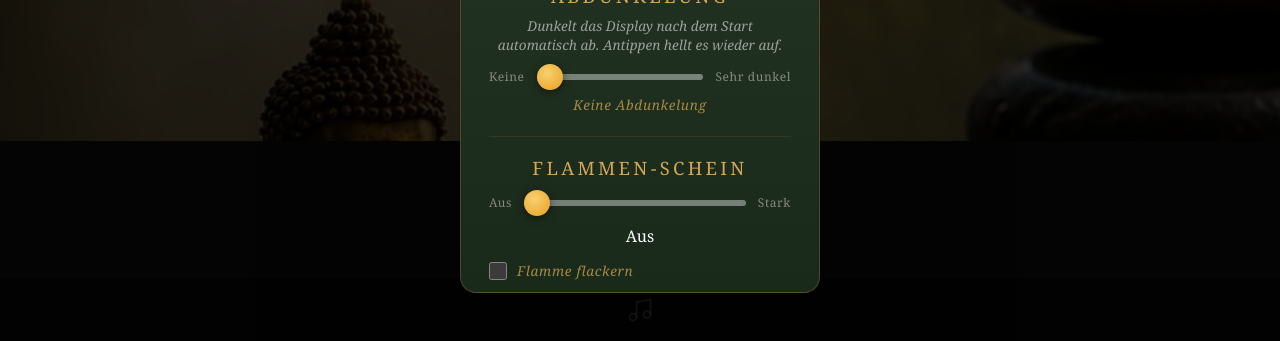
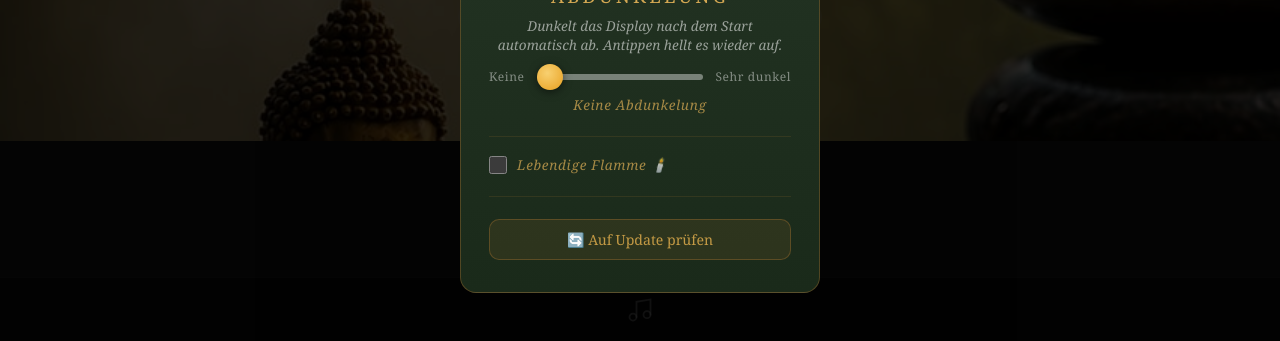
Before and after one commit to Boris1900/Meditation-App, a plain HTML site: page index.html in a window 1280 px wide. Both pictures are taken after a click on the button 640 px from the left and 768 px from the top of the page. Shown: the part 459-800 px from the top of the page. Drawn offline with Linux system fonts and the light colour scheme; no server answers.

Commit message:
v1.51: Flammen-Regler entfernt, neue Checkbox "Lebendige Flamme"
Flamme flackern + Schein Stärke 30 in einem Schalter zusammengefasst.

Co-Authored-By: Claude Sonnet 4.6 <noreply@anthropic.com>

```diff
--- a/app.js
+++ b/app.js
@@ -1,5 +1,5 @@
 // Version
-const APP_VERSION = 'v1.50';
+const APP_VERSION = 'v1.51';
 
 // Statusleiste in nativer App transparent machen (Inhalt geht darunter durch)
 window.addEventListener('load', () => {
@@ -88,8 +88,6 @@ const currentName = document.getElementById('current-audio-name');
 const klangBtns   = document.querySelectorAll('.klang-btn');
 const dimSlider   = document.getElementById('dim-slider');
 const dimLevelLabel = document.getElementById('dim-level-label');
-const flameSlider = document.getElementById('flame-slider');
-const flameLevelLabel = document.getElementById('flame-level-label');
 const flickerCheckbox = document.getElementById('flicker-checkbox');
 const flameFlicker    = document.getElementById('flame-flicker');
 const bgSmile     = document.getElementById('bg-smile');
@@ -383,42 +381,22 @@ dimSlider.addEventListener('input', () => {
   localStorage.setItem('medi_abdunkelung', dimSlider.value);
 });
 
-// Flammen-Schein einstellen
-function updateFlameGlow() {
-  const v = flameSlider.value / 100;
+// Flammen-Schein einstellen (Wert 0–100)
+function updateFlameGlow(val) {
+  const v = val / 100;
   const a1 = Math.min(1.0, v * 1.5).toFixed(3);
   const a2 = Math.min(1.0, v * 0.85).toFixed(3);
-  const size = Math.round(180 + v * 220); // 180px bei 0%, 400px bei 100%
+  const size = Math.round(180 + v * 220);
   document.documentElement.style.setProperty('--flame-a1', a1);
   document.documentElement.style.setProperty('--flame-a2', a2);
   document.documentElement.style.setProperty('--flame-size', size + 'px');
-  updateFlameLevelLabel();
-  updateFlameSliderProgress();
 }
 
-function updateFlameLevelLabel() {
-  const v = parseInt(flameSlider.value);
-  if (v === 0)       flameLevelLabel.textContent = 'Aus';
-  else if (v <= 20)  flameLevelLabel.textContent = 'Sehr leicht';
-  else if (v <= 40)  flameLevelLabel.textContent = 'Leicht';
-  else if (v <= 60)  flameLevelLabel.textContent = 'Mittel';
-  else if (v <= 80)  flameLevelLabel.textContent = 'Stark';
-  else               flameLevelLabel.textContent = 'Sehr stark';
-}
-
-function updateFlameSliderProgress() {
-  flameSlider.style.setProperty('--progress', flameSlider.value + '%');
-}
-
-flameSlider.addEventListener('input', () => {
-  updateFlameGlow();
-  localStorage.setItem('medi_flamme', flameSlider.value);
-});
-
-// Flammen-Flackern ein/aus
+// Lebendige Flamme ein/aus
 function setFlicker(enabled) {
   flameFlicker.classList.toggle('hidden', !enabled);
   flickerCheckbox.checked = enabled;
+  updateFlameGlow(enabled ? 30 : 0);
   localStorage.setItem('medi_flackern', enabled ? '1' : '0');
 }
 
@@ -574,10 +552,6 @@ dimSlider.value = dimVal;
 updateDimLabel();
 updateDimSliderProgress();
 
-const savedFlame = localStorage.getItem('medi_flamme');
-flameSlider.value = savedFlame !== null ? parseInt(savedFlame) : 0;
-updateFlameGlow();
-
 const savedFlackern = localStorage.getItem('medi_flackern');
 setFlicker(savedFlackern === '1'); // Default: aus
 
--- a/index.html
+++ b/index.html
@@ -60,16 +60,9 @@
       </div>
       <p id="dim-level-label">Stark</p>
       <hr class="menu-divider">
-      <h2>Flammen-Schein</h2>
-      <div class="dim-slider-row">
-        <span class="dim-end-label">Aus</span>
-        <input type="range" id="flame-slider" min="0" max="100" value="60" step="5">
-        <span class="dim-end-label">Stark</span>
-      </div>
-      <p id="flame-level-label">Mittel</p>
       <label class="flicker-toggle">
         <input type="checkbox" id="flicker-checkbox">
-        <span>Flamme flackern</span>
+        <span>Lebendige Flamme 🕯️</span>
       </label>
       <hr class="menu-divider">
       <button id="update-btn" onclick="checkForUpdate()" class="update-btn">🔄 Auf Update prüfen</button>
--- a/sw.js
+++ b/sw.js
@@ -1,4 +1,4 @@
-const CACHE_NAME = 'meditation-v1.50';
+const CACHE_NAME = 'meditation-v1.51';
 
 const CACHE_FILES = [
   './',
```
Also changed, not shown: 1 other file.
